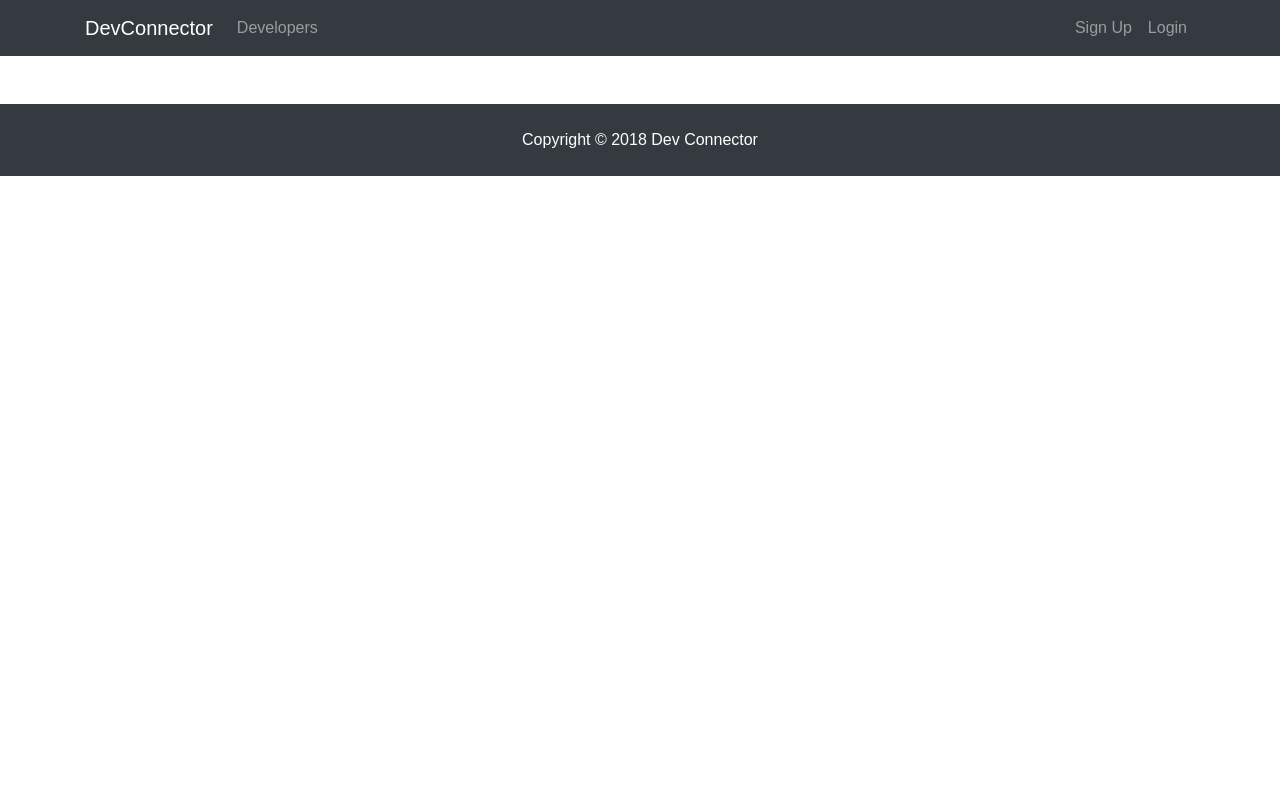
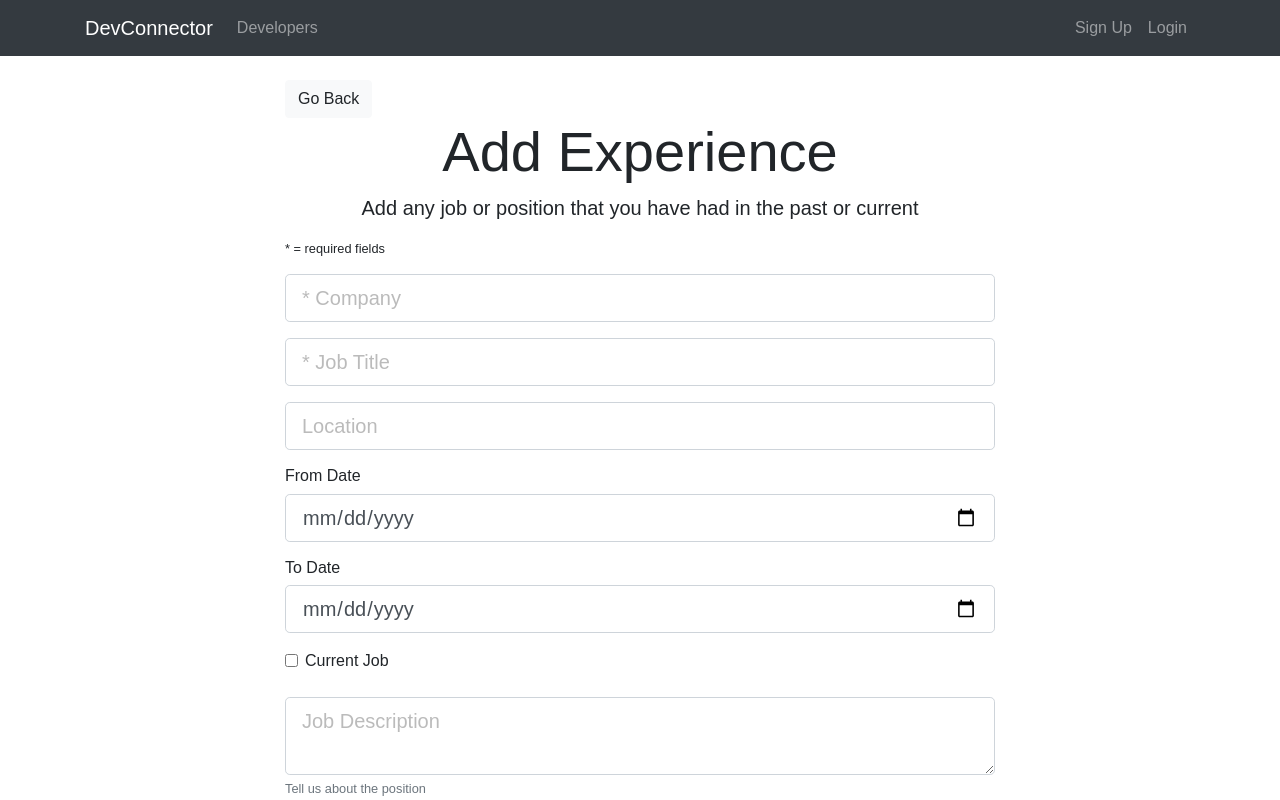
Before and after one commit to storiaca/dev-connector, a React (Create React App) app in the folder client/: page /add-experience in a window 1280 px wide. Shown: the top 800 px of the page. Built offline with nearby package versions, Linux system fonts and the light colour scheme.

Commit message:
Add Experience form inputs

```diff
--- a/client/src/App.js
+++ b/client/src/App.js
@@ -15,10 +15,12 @@ import Login from './components/auth/Login';
 import Dashboard from './components/dashboard/Dashboard';
 import PrivateRoute from './components/common/PrivateRoute';
 import CreateProfile from './components/create-profile/CreateProfile';
+import EditProfile from './components/edit-profile/EditProfile';
+import AddExperience from './components/add-credentials/AddExperience';
 
 import './App.css';
 import { clearCurrentProfile } from './actions/profileActions';
-import EditProfile from './components/edit-profile/EditProfile';
+
 
 // Check for token
 if(localStorage.jwtToken) {
@@ -60,6 +62,9 @@ class App extends Component {
               <Switch>
                 <EditProfile exact path="/edit-profile" component={EditProfile} />
               </Switch>
+              <Switch>
+                <AddExperience exact path="/add-experience" component={AddExperience} />
+              </Switch>
             </div>
             <Footer />
           </div>
--- a/client/src/components/add-credentials/AddExperience.jsx
+++ b/client/src/components/add-credentials/AddExperience.jsx
@@ -1,7 +1,7 @@
 import React, { Component } from 'react';
 import { Link, withRouter } from 'react-router-dom';
-import { TextFieldGroup } from '../common/TextFieldGroup';
-import { TextAreaFieldGroup } from '../common/TextAreaFieldGroup';
+import TextFieldGroup from '../common/TextFieldGroup';
+import TextAreaFieldGroup from '../common/TextAreaFieldGroup';
 import { connect } from 'react-redux';
 import PropTypes from 'prop-types';
 
@@ -18,18 +18,124 @@ class AddExperience extends Component {
       description: '',
       errors: {},
       disabled: false
-    }
+    };
+
+    this.onChange = this.onChange.bind(this);
+    this.onSubmit = this.onSubmit.bind(this);
+    this.onCheck = this.onCheck.bind(this);
   }
+
+  onSubmit(e) {
+    e.preventDefault();
+    console.log('submit');
+  }
+
+  onChange(e) {
+    this.setState({
+      [e.target.name]: e.target.value
+    });
+  }
+
+  onCheck(e) {
+    this.setState({
+      disabled: !this.state.disabled,
+      current: !this.state.current
+    })
+  }
+
   render() {
+    const { errors } = this.state;
     return (
-      <div>
+      <div className="add-experience">
+        <div className="container">
+          <div className="row">
+            <div className="col-md-8 m-auto">
+              <Link to="/dashboard" className="btn btn-light">
+                Go Back
+              </Link>
+              <h1 className="display-4 text-center">Add Experience</h1>
+              <p className="lead text-center">Add any job or position that you have had in the past or current</p>
+              <small className="d-block pb-3">* = required fields</small>
+              <form onSubmit={this.onSubmit}>
+                <TextFieldGroup
+                  placeholder="* Company"
+                  name="company"
+                  value={this.state.company}
+                  onChange={this.onChange}
+                  error={errors.company}
+                />
+                <TextFieldGroup
+                  placeholder="* Job Title"
+                  name="title"
+                  value={this.state.title}
+                  onChange={this.onChange}
+                  error={errors.title}
+                />
+                <TextFieldGroup
+                  placeholder="Location"
+                  name="location"
+                  value={this.state.location}
+                  onChange={this.onChange}
+                  error={errors.location}
+                />
+                <h6>From Date</h6>
+                <TextFieldGroup
+                  name="from"
+                  type="date"
+                  value={this.state.from}
+                  onChange={this.onChange}
+                  error={errors.from}
+                />
+                <h6>To Date</h6>
+                <TextFieldGroup
+                  name="to"
+                  type="date"
+                  value={this.state.to}
+                  onChange={this.onChange}
+                  error={errors.to}
+                  disabled={this.state.disabled ? 'disabled' : ''}
+                />
 
+                <div className="form-check mb-4">
+                  <input
+                    type="checkbox"
+                    name="current"
+                    className="form-check-input"
+                    value={this.state.current}
+                    checked={this.state.current}
+                    onChange={this.onCheck}
+                    id="current"
+                  />
+                  <label htmlFor="current" className="form-check-label">
+                    Current Job
+                  </label>
+                </div>
+                <TextAreaFieldGroup
+                  placeholder="Job Description"
+                  name="description"
+                  value={this.state.description}
+                  onChange={this.onChange}
+                  error={errors.description}
+                  info="Tell us about the position"
+                />
+                <input type="submit" value="Submit" className="btn btn-info btn-block mt-4" />
+              </form>
+            </div>
+          </div>
+        </div>
       </div>
     )
   }
 }
+
+AddExperience.propTypes = {
+  profile: PropTypes.object.isRequired,
+  errors: PropTypes.object.isRequired
+}
+
 const mapStateToProps = state => ({
   profile: state.profile,
   errors: state.errors
 });
+
 export default connect(mapStateToProps)(withRouter(AddExperience));
```
